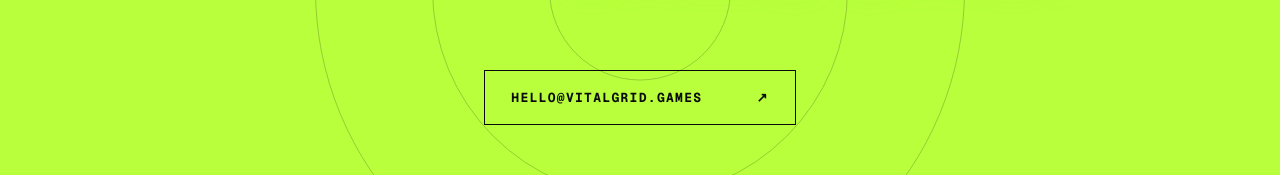
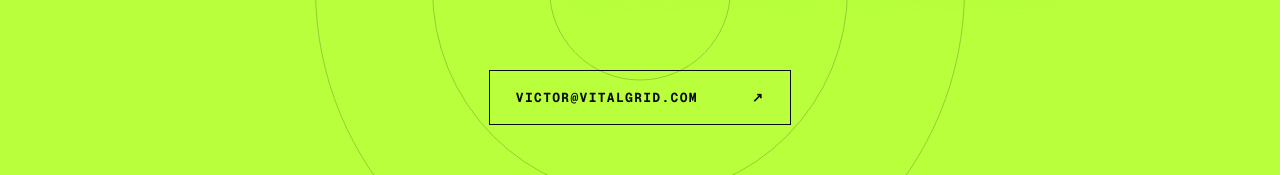
Before and after one commit to ExoPlayy/VitalGrid, a Next.js app: page / in a window 1280 px wide. Shown: the part 7577-7752 px from the top of the page. Built offline with nearby package versions, Linux system fonts and the light colour scheme.

Commit message:
Update the studio contact email

```diff
--- a/app/page.tsx
+++ b/app/page.tsx
@@ -224,7 +224,7 @@ export default function Home() {
         <div className="contact-signal" aria-hidden="true"><span /><span /><span /></div>
         <p>GOT A PROJECT, AN IDEA, OR JUST WANT TO TALK?</p>
         <h2 id="contact-title">LET&apos;S GET<br />ON THE <em>SAME GRID.</em></h2>
-        <a className="contact-link" href="mailto:hello@vitalgrid.games">HELLO@VITALGRID.GAMES <span>↗</span></a>
+        <a className="contact-link" href="mailto:victor@vitalgrid.com">VICTOR@VITALGRID.COM <span>↗</span></a>
       </section>
 
       <footer>
```
